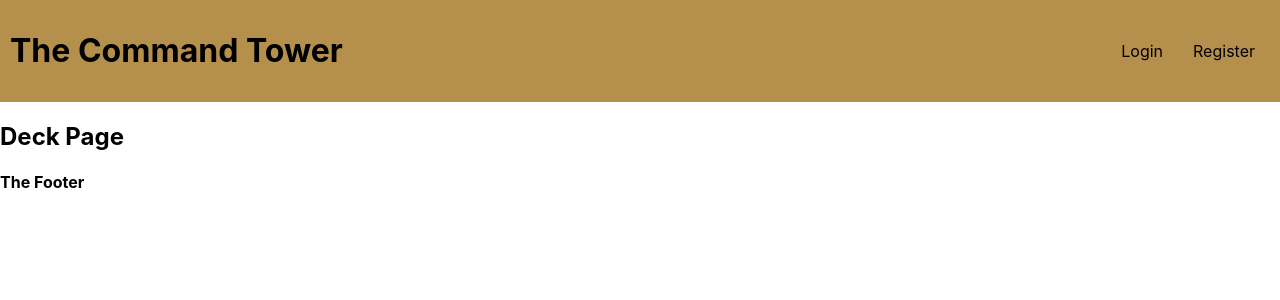
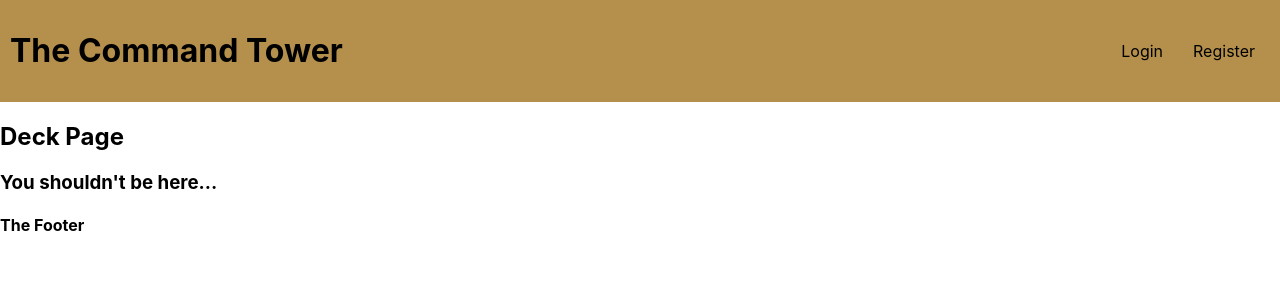
Before and after one commit to Steamjunk/SEI-Project-4-Front-End, a React (Create React App) app: page /decks in a window 1280 px wide. Shown: the top 300 px of the page. Built offline with nearby package versions, Linux system fonts and the light colour scheme; no server answers.

Commit message:
build out get userDecks

```diff
--- a/src/App.js
+++ b/src/App.js
@@ -7,7 +7,7 @@ import CardShowPage from './components/CardShowPage';
 import DeckPage from './components/DeckPage';
 import RegisterForm from './components/RegisterForm';
 import LoginForm from './components/LoginForm';
-import { registerUser, loginUser, verifyUser } from './services/api_helper';
+import { registerUser, loginUser, verifyUser, getUserDecks } from './services/api_helper';
 import { Route } from 'react-router';
 
 
@@ -17,7 +17,8 @@ class App extends Component {
     super(props);
 
     this.state = {
-      currentUser: null
+      currentUser: null,
+      userDecks: null
     }
   }
 
@@ -45,8 +46,16 @@ class App extends Component {
     this.setState({ currentUser: null });
   }
 
+  handleGetDecks = async () => {
+    const userDecks = await getUserDecks();
+    if (userDecks) {
+      this.setState({ userDecks })
+    }
+  }
+
   componentDidMount() {
     this.handleVerify();
+    this.handleGetDecks();
   }
 
   render() {
@@ -56,7 +65,9 @@ class App extends Component {
 
         <Route exact path="/" component={SearchPage} />
         <Route path="/account" component={AccountPage} />
-        <Route path="/decks" component={DeckPage} />
+        <Route path="/decks">
+          <DeckPage currentUser={this.state.currentUser} userDecks={this.state.userDecks} />
+        </Route>
         <Route path="/login">
           <LoginForm handleLogin={this.handleLogin} />
         </Route>
--- a/src/components/DeckPage.js
+++ b/src/components/DeckPage.js
@@ -1,9 +1,15 @@
 import React from 'react'
 
-const DeckPage = () => {
+const DeckPage = (props) => {
     return (
         <div>
             <h2>Deck Page</h2>
+            {props.currentUser ?
+                <h3>{props.currentUser.username}'s decks</h3>
+            :
+                <h3>You shouldn't be here...</h3>
+            }
+
         </div>
     )
 }
--- a/src/components/Header.js
+++ b/src/components/Header.js
@@ -27,10 +27,10 @@ const Header = (props) => {
                 :
                 <H.StyledNav>
                     <H.StyledNavLink>
-                        <Link to='/login' >Login</Link>
+                        <Link to='/login'>Login</Link>
                     </H.StyledNavLink>
                     <H.StyledNavLink>
-                        <Link to='/register' >Register</Link>
+                        <Link to='/register'>Register</Link>
                     </H.StyledNavLink>
                 </H.StyledNav>
             }
--- a/src/services/api_helper.js
+++ b/src/services/api_helper.js
@@ -46,7 +46,12 @@ export const verifyUser = async () => {
     return false;
 }
 
-
-// /auth/signup
-// /auth/login
-// /auth
+export const getUserDecks = async () => {
+    try {
+        const resp = await api.get('/decks');
+        return resp.data
+    } catch (err) {
+        console.error(err)
+    }
+    return false
+}
```
